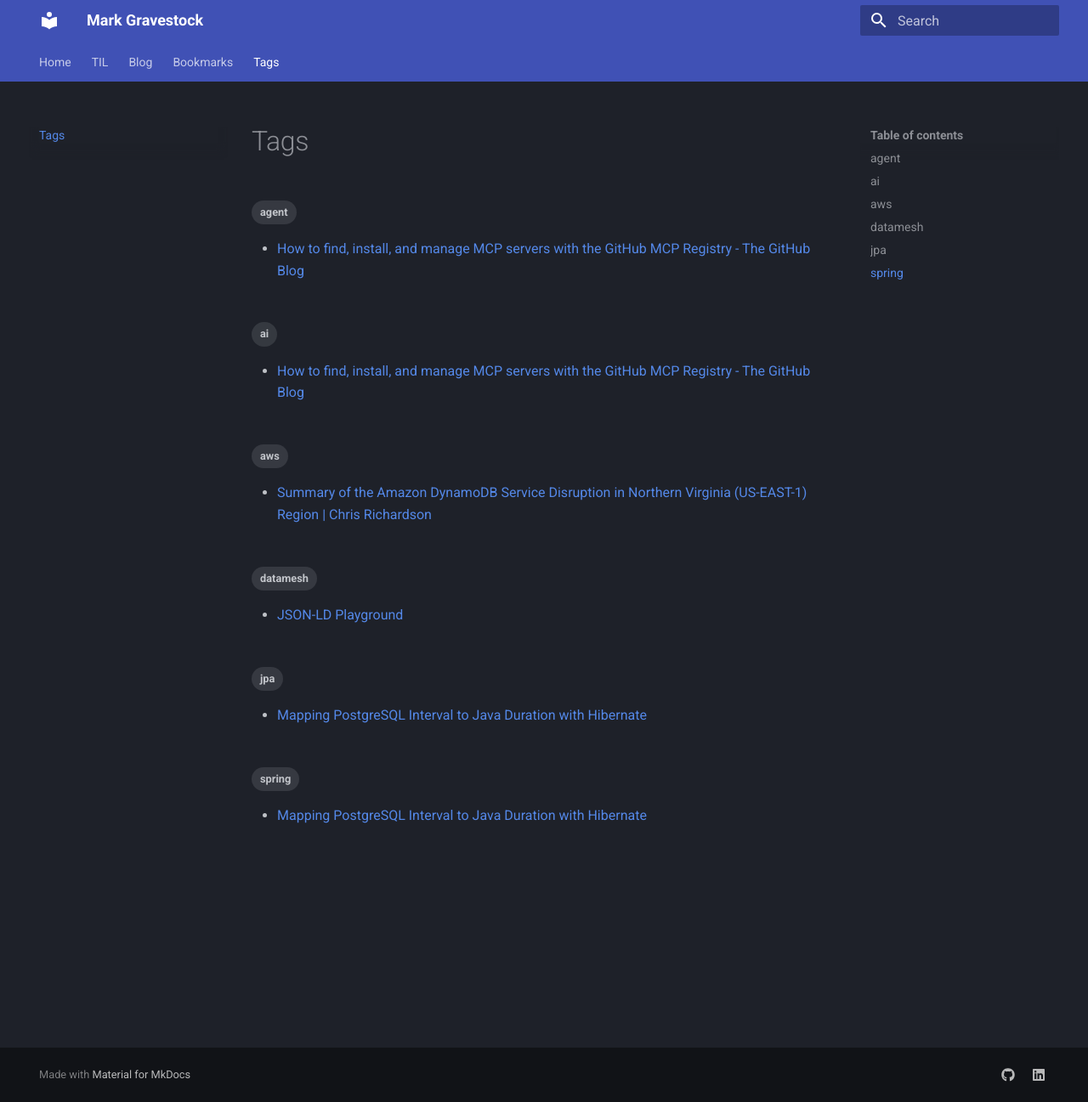
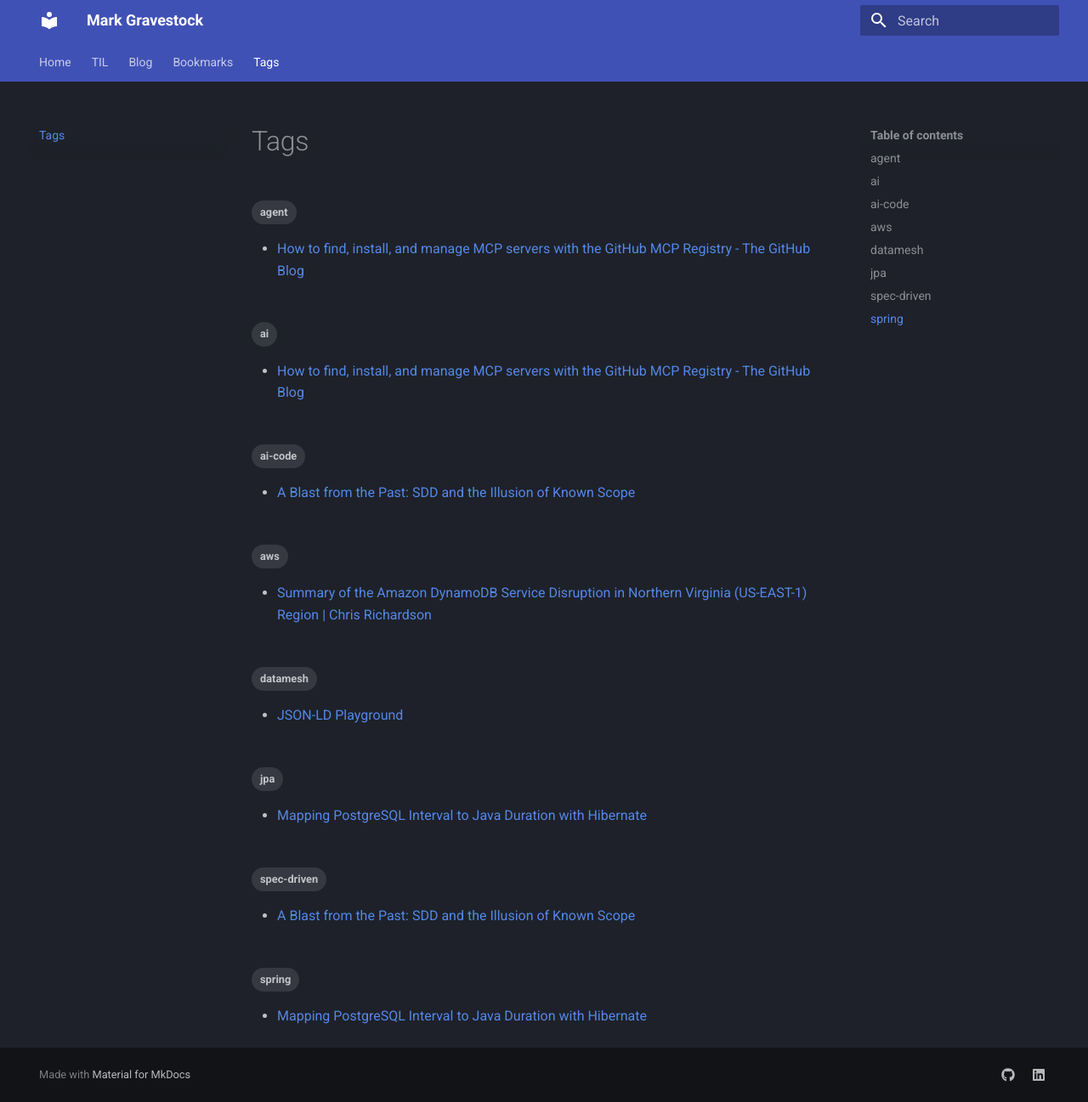
Before and after one commit to MarkGravestock/personal-site, an MkDocs documentation site: the page built from docs/tags.md, in a window 1280 px wide and 1297 px high. Shown: the whole window at 85% size. Built offline with MkDocs 1.6.1 and Material for MkDocs 9.7.7, drawn with Linux system fonts in a browser that asks for light colours.

Commit message:
chore: update bookmarks 2026-06-01

```diff
--- a/docs/bookmarks/index.md
+++ b/docs/bookmarks/index.md
@@ -8,6 +8,10 @@ A collection of useful things I've found on the web.
 ## May 2026
 
 <div class="grid cards" markdown>
+
+- **[A Blast from the Past: SDD and the Illusion of Known Scope](posts/2026-05-31-a-blast-from-the-past-sdd-and-the-illusion-of-know.md)**
+
+    `#ai-code` `#spec-driven` · open.substack.com · 31 May
 
 - **[Make the Domain Explicit: From Procedural Mess to Local Reasoning](posts/2026-05-30-make-the-domain-explicit-from-procedural-mess-to-l.md)**
 
--- /dev/null
+++ b/docs/bookmarks/posts/2026-05-31-a-blast-from-the-past-sdd-and-the-illusion-of-know.md
@@ -0,0 +1,11 @@
+---
+title: "A Blast from the Past: SDD and the Illusion of Known Scope"
+date: 2026-05-31
+tags:
+  - ai-code
+  - spec-driven
+---
+
+**[A Blast from the Past: SDD and the Illusion of Known Scope](https://open.substack.com/pub/adamtornhill/p/a-blast-from-the-past-sdd-and-the?utm_source=share&utm_medium=android&r=j1l7m)**
+
+open.substack.com · 31 May 2026
```
